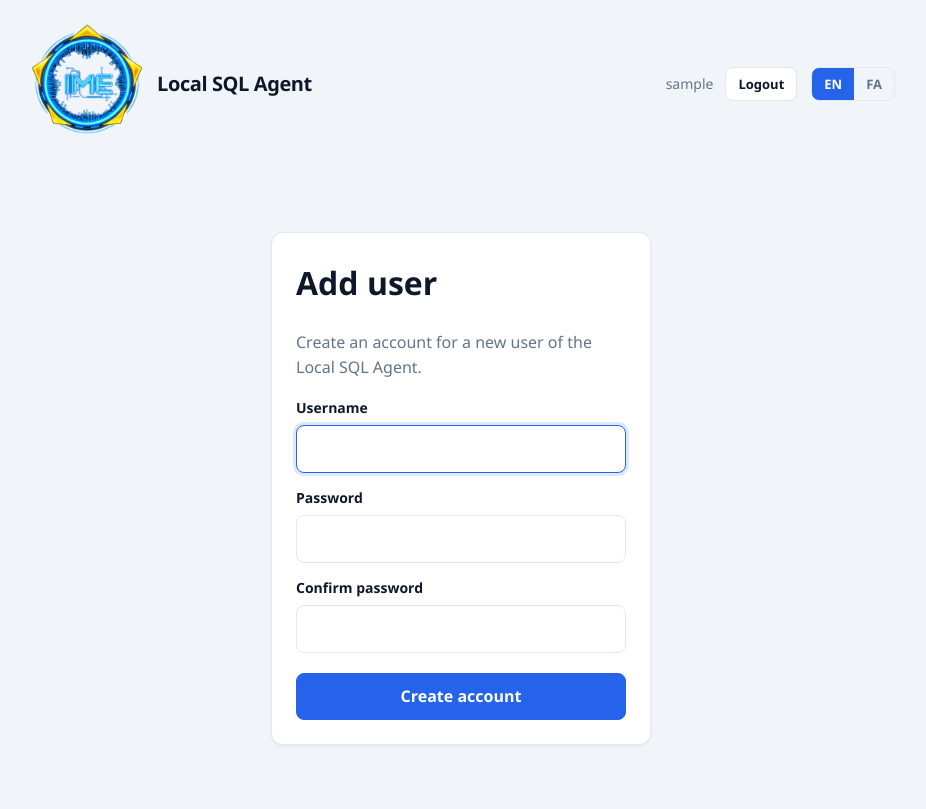
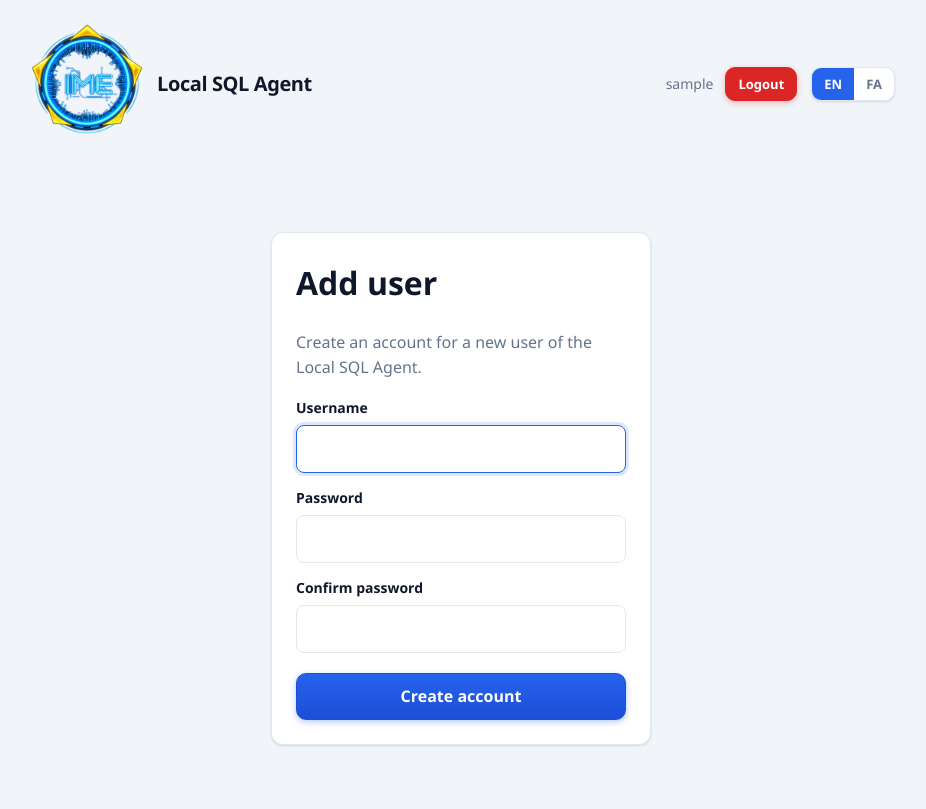
Before and after one commit to alisadeghiaghili/local-sql-agent, a Flask app: template webapp/templates/register.html in a window 1280 px wide. Shown: the whole page, without its empty margins (179-1105 px from the left). Run offline with Flask 3, Linux system fonts and the light colour scheme; the template is opened without the code that fills it: most values are stand-ins (such as "Sample title", 1, 10 or a date in 2020); parts of the project's set-up code (start-up, migrations or seed data) failed here and were passed over.

Commit message:
fix(webapp): modernize buttons in web app

```diff
--- a/webapp/static/style.css
+++ b/webapp/static/style.css
@@ -6,10 +6,14 @@
   --muted: #64748b;
   --primary: #2563eb;
   --primary-dark: #1d4ed8;
+  --primary-light: #3b82f6;
   --ok: #16a34a;
   --ok-dark: #15803d;
   --err: #dc2626;
+  --err-dark: #b91c1c;
   --radius: 12px;
+  --shadow-sm: 0 1px 2px rgba(15, 23, 42, 0.05), 0 1px 3px rgba(15, 23, 42, 0.08);
+  --shadow-md: 0 4px 10px rgba(15, 23, 42, 0.08), 0 2px 4px rgba(15, 23, 42, 0.06);
 }
 
 * { box-sizing: border-box; }
@@ -64,8 +68,10 @@ nav { display: flex; align-items: center; gap: 12px; }
   display: flex;
   align-items: center;
   border: 1px solid var(--border);
-  border-radius: 8px;
+  border-radius: 10px;
   overflow: hidden;
+  background: var(--surface);
+  box-shadow: var(--shadow-sm);
 }
 
 .lang-btn {
@@ -74,10 +80,10 @@ nav { display: flex; align-items: center; gap: 12px; }
   font-weight: 600;
   color: var(--muted);
   text-decoration: none;
-  transition: background 0.15s, color 0.15s;
+  transition: background 0.15s, color 0.15s, box-shadow 0.15s;
 }
 
-.lang-btn:hover { background: var(--bg); }
+.lang-btn:hover { background: var(--bg); color: var(--text); }
 .lang-btn.active { background: var(--primary); color: #fff; }
 
 /* ── cards & forms ──────────────────────────────────── */
@@ -86,7 +92,7 @@ nav { display: flex; align-items: center; gap: 12px; }
   border: 1px solid var(--border);
   border-radius: var(--radius);
   padding: 24px;
-  box-shadow: 0 1px 3px rgba(15, 23, 42, 0.06);
+  box-shadow: var(--shadow-sm);
 }
 
 .card h1, .card h2 { margin-top: 0; }
@@ -173,42 +179,104 @@ textarea { resize: vertical; min-height: 110px; }
   font: inherit;
   font-weight: 600;
   border: 1px solid var(--border);
-  border-radius: 8px;
+  border-radius: 10px;
   background: var(--surface);
   color: var(--text);
   cursor: pointer;
   text-decoration: none;
-  transition: background 0.15s, border-color 0.15s;
+  box-shadow: var(--shadow-sm);
+  transition: background 0.15s, border-color 0.15s, box-shadow 0.15s,
+              transform 0.1s ease;
 }
 
-.btn:hover { background: var(--bg); }
+.btn:hover {
+  background: var(--bg);
+  box-shadow: var(--shadow-md);
+  transform: translateY(-1px);
+}
+
+.btn:active {
+  transform: translateY(0);
+  box-shadow: var(--shadow-sm);
+}
+
+.btn:focus-visible {
+  outline: none;
+  box-shadow: 0 0 0 3px rgba(37, 99, 235, 0.35);
+}
 
 .btn-primary {
-  background: var(--primary);
+  background: linear-gradient(180deg, var(--primary) 0%, var(--primary-dark) 100%);
+  border-color: var(--primary-dark);
+  color: #fff;
+  box-shadow: 0 2px 6px rgba(37, 99, 235, 0.35);
+}
+
+.btn-primary:hover {
+  background: linear-gradient(180deg, var(--primary-light) 0%, var(--primary) 100%);
   border-color: var(--primary);
   color: #fff;
+  box-shadow: 0 4px 12px rgba(37, 99, 235, 0.4);
 }
 
-.btn-primary:hover { background: var(--primary-dark); }
+.btn-primary:active { box-shadow: 0 1px 3px rgba(37, 99, 235, 0.35); }
 
 .btn-block { width: 100%; margin-top: 20px; }
 .btn-small { padding: 6px 12px; font-size: 13px; }
 
 .btn-group { display: flex; align-items: center; gap: 10px; }
 
+/* Danger — used for logout / destructive actions */
+.btn-danger {
+  background: var(--err);
+  border-color: var(--err);
+  color: #fff;
+  box-shadow: 0 2px 6px rgba(220, 38, 38, 0.3);
+}
+
+.btn-danger:hover {
+  background: var(--err-dark);
+  border-color: var(--err-dark);
+  color: #fff;
+  box-shadow: 0 4px 12px rgba(220, 38, 38, 0.35);
+}
+
+.btn-danger:active { box-shadow: 0 1px 3px rgba(220, 38, 38, 0.3); }
+
+.btn-danger:focus-visible {
+  box-shadow: 0 0 0 3px rgba(220, 38, 38, 0.3);
+}
+
 .btn-download {
+  background: var(--ok-dark);
+  border-color: var(--ok-dark);
+  color: #fff;
+  box-shadow: 0 2px 6px rgba(22, 163, 74, 0.3);
+}
+
+.btn-download:hover {
   background: var(--ok);
   border-color: var(--ok);
   color: #fff;
+  box-shadow: 0 4px 12px rgba(22, 163, 74, 0.35);
 }
 
-.btn-download:hover { background: var(--ok-dark); border-color: var(--ok-dark); }
+.btn-download:active { box-shadow: 0 1px 3px rgba(22, 163, 74, 0.3); }
+
+.btn-download:focus-visible {
+  box-shadow: 0 0 0 3px rgba(22, 163, 74, 0.3);
+}
 
 .icon-dl {
   width: 16px;
   height: 16px;
   vertical-align: -3px;
   margin-inline-end: 6px;
+}
+
+@media (prefers-reduced-motion: reduce) {
+  .btn { transition: none; }
+  .btn:hover, .btn:active { transform: none; }
 }
 
 /* ── flash messages ─────────────────────────────────── */
--- a/webapp/templates/base.html
+++ b/webapp/templates/base.html
@@ -21,7 +21,7 @@
           {% if current_user == admin_user %}
           <a class="btn btn-small" href="{{ url_for('register') }}">{{ _("Add user") }}</a>
           {% endif %}
-          <a class="btn btn-small" href="{{ url_for('logout') }}">{{ _("Logout") }}</a>
+          <a class="btn btn-small btn-danger" href="{{ url_for('logout') }}">{{ _("Logout") }}</a>
         </nav>
         {% endif %}
         <div class="lang-switch" role="group" aria-label="Language">
```
Also changed, not shown: tests/test_wizard_llm.py (+23 -7 lines).
